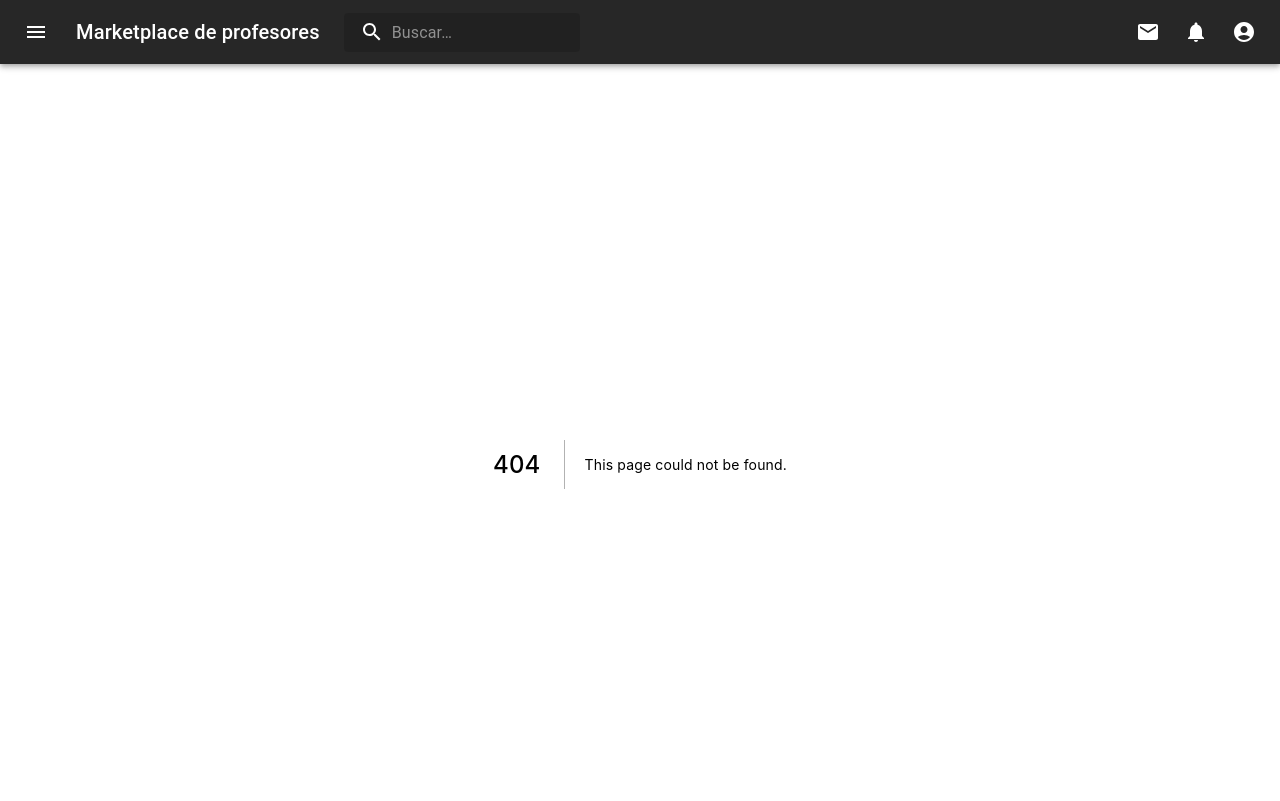
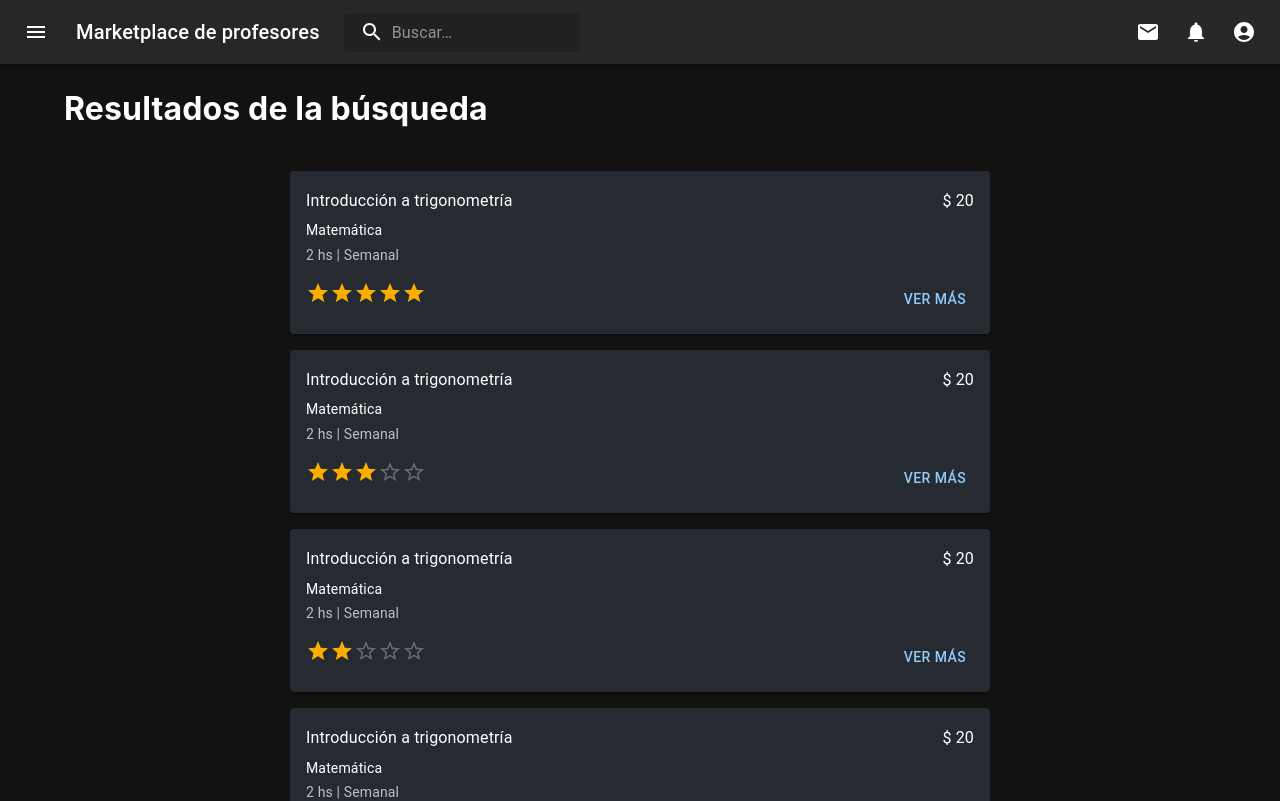
Before and after one commit to 3nu3l/marketplace-profesores-particulares, a Next.js app in the folder frontend/: page /searchResults in a window 1280 px wide. Before the commit this address had no page. Shown: the top 801 px of the page. Built offline with nearby package versions, Linux system fonts and the light colour scheme.

Commit message:
Added search result component, created search results page, fixed parameter name

```diff
--- /dev/null
+++ b/frontend/pages/searchResults.tsx
@@ -0,0 +1,36 @@
+import * as React from 'react';
+import SimpleClass from '../src/components/simpleClass'
+import Container from '@mui/material/Container';
+import CssBaseline from '@mui/material/CssBaseline';
+import List from '@mui/material/List';
+import ListItem from '@mui/material/ListItem';
+import Grid from '@mui/material/Grid';
+
+export default function SearchResults() {
+    return (
+        <Container
+        component = "main"
+        style={{ alignItems: "center", justifyContent: "center" }}
+        >
+            <CssBaseline />
+            <h1>Resultados de la búsqueda</h1>
+            <List>
+                <ListItem>
+                    <SimpleClass name="Introducción a trigonometría" subject="Matemática" price='20' rating={5} frequency="Semanal" duration="2" />
+                </ListItem>
+                <ListItem>
+                    <SimpleClass name="Introducción a trigonometría" subject="Matemática" price='20' rating={3} frequency="Semanal" duration="2" />
+                </ListItem>
+                <ListItem>
+                    <SimpleClass name="Introducción a trigonometría" subject="Matemática" price='20' rating={2} frequency="Semanal" duration="2" />
+                </ListItem>
+                <ListItem>
+                    <SimpleClass name="Introducción a trigonometría" subject="Matemática" price='20' rating={4} frequency="Semanal" duration="2" />
+                </ListItem>
+                <ListItem>
+                    <SimpleClass name="Introducción a trigonometría" subject="Matemática" price='20' rating={1} frequency="Semanal" duration="2" />
+                </ListItem>
+            </List>
+        </Container>
+    )
+}
--- a/frontend/pages/teacherClasses.tsx
+++ b/frontend/pages/teacherClasses.tsx
@@ -30,7 +30,7 @@ function CustomSwitch() {
 const columns: GridColDef[] = [
   { field: 'id', headerName: 'ID', width: 70 },
   { field: 'className', headerName: 'Nombre de la clase', width: 200 },
-  { field: 'matter', headerName: 'Materia', width: 200 },
+  { field: 'subject', headerName: 'Materia', width: 200 },
   {
     field: 'duration',
     headerName: 'Duración',
@@ -72,8 +72,8 @@ const rows = [
   Row(9, 'Roxie', 'Harvey', 65, 'Semanal', true),
 ];
 
-function Row(id: number, className: string, matter: string, duration: number, frecuency: string, status: boolean) {
-  return ({ id: id, className: className, matter: matter, duration: duration, frecuency: frecuency, status: status })
+function Row(id: number, className: string, subject: string, duration: number, frecuency: string, status: boolean) {
+  return ({ id: id, className: className, subject: subject, duration: duration, frecuency: frecuency, status: status })
 }
 
 export default function DataTable() {
--- /dev/null
+++ b/frontend/src/components/simpleClass.tsx
@@ -0,0 +1,55 @@
+import * as React from 'react';
+import { styled } from '@mui/material/styles';
+import Grid from '@mui/material/Grid';
+import Paper from '@mui/material/Paper';
+import Typography from '@mui/material/Typography';
+import Button from '@mui/material/Button';
+import Rating from '@mui/material/Rating';
+
+const Item = styled(Paper)(({ theme }) => ({
+  backgroundColor: theme.palette.mode === 'dark' ? '#1A2027' : '#fff',
+  ...theme.typography.body2,
+  padding: theme.spacing(1),
+  textAlign: 'center',
+  color: theme.palette.text.secondary,
+}));
+
+export default function SimpleClass({name, subject, price, rating, frequency, duration}) {
+  return (
+    <Paper
+      sx={{
+        p: 2,
+        margin: 'auto',
+        maxWidth: 700,
+        flexGrow: 1,
+        backgroundColor: (theme) =>
+          theme.palette.mode === 'dark' ? '#1A2027' : '#fff',
+      }}
+    >
+      <Grid container spacing={2}>
+            <Grid item xs={8}>
+              <Typography gutterBottom variant="subtitle1" component="div">
+                {name}
+              </Typography>
+              <Typography variant="body2" gutterBottom>
+                {subject}
+              </Typography>
+              <Typography variant="body2" color="text.secondary">
+                {duration} hs | {frequency}
+              </Typography>
+            </Grid>
+            <Grid item xs={4}>
+              <Typography variant="subtitle1" component="div" style={{textAlign: "right"}}>
+                $ {price}
+              </Typography>
+            </Grid>
+            <Grid item xs={8}>
+              <Rating name="read-only" value={rating} readOnly />
+            </Grid>
+            <Grid item xs={4} style={{display: "flex"}}>
+              <Button style={{marginLeft: "auto"}}>Ver más</Button>
+            </Grid>
+      </Grid>
+    </Paper>
+  );
+}
```
